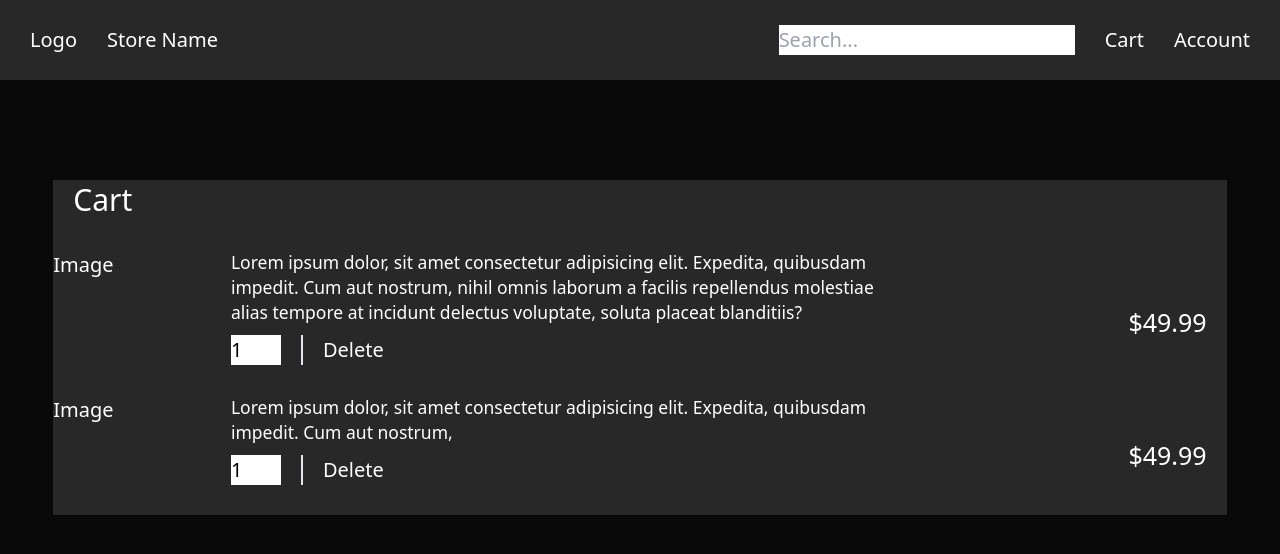
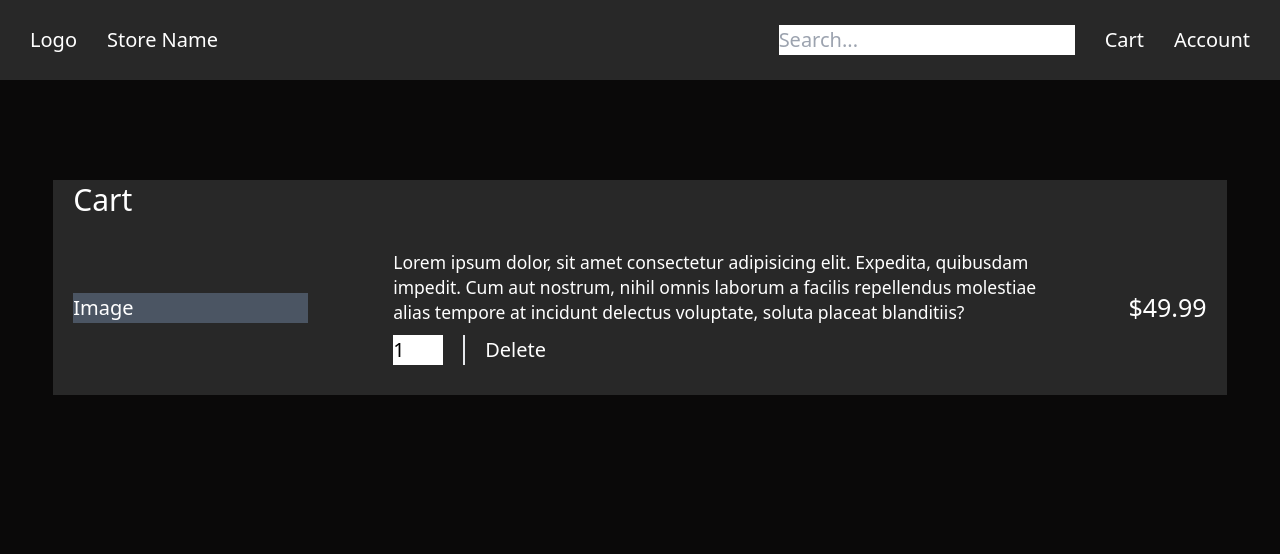
Before and after one commit to Saltysam101/ndcardshop, a React (Create React App) app: page /cart in a window 1280 px wide. Shown: the top 554 px of the page. Built offline with nearby package versions, Linux system fonts and the light colour scheme.

Commit message:
finished layout for cart page, added a larger responsive width to stylesheet

```diff
--- a/src/index.css
+++ b/src/index.css
@@ -4,8 +4,8 @@
 
 
 @responsive{
-    .w-550{
-        width: 550px;
+    .w-450{
+        width: 450px;
     }
     .w-650{
         width: 650px;
--- a/src/pages/cart.js
+++ b/src/pages/cart.js
@@ -5,31 +5,19 @@ export default function cart() {
         <div className="mt-16 h-screen bg-offblack text-white overflow-hidden">
             <div className="w-11/12 ml-auto mr-auto mt-20 bg-lightgrey pb-6">
                 <h2 className="text-2xl ml-4 mb-4">Cart</h2>
-                <div className="mt-6 md:flex md:items-center md:justify-between">
-                    <div className="flex">
-                        <div className="w-1/4">Image</div>
-                        <div className="w-3/4">
-                            <p className="text-sm pb-2 md:w-550 lg:w-650">Lorem ipsum dolor, sit amet consectetur adipisicing elit. Expedita, quibusdam impedit. Cum aut nostrum, nihil omnis laborum a facilis repellendus molestiae alias tempore at incidunt delectus voluptate, soluta placeat blanditiis?</p>
+                <div className="mt-6 md:flex md:items-center md:justify-between md:gap-10">
+                    <div className="w-full flex justify-between items-center">
+                        <div className="w-1/5 ml-4 mr-4 bg-gray-600">Image</div>
+                        <div className="w-3/4 md:w-450 lg:w-650">
+                            <p className="text-sm pb-2">Lorem ipsum dolor, sit amet consectetur adipisicing elit. Expedita, quibusdam impedit. Cum aut nostrum, nihil omnis laborum a facilis repellendus molestiae alias tempore at incidunt delectus voluptate, soluta placeat blanditiis?</p>
                             <div className="flex gap-4">
                                 <input className="text-black w-10" type="number" value="1" />
                                 <p className="border-l-2 pl-4">Delete</p>
                             </div>
                         </div>
+                        <h3 className="text-xl hidden md:block md:mr-4 md:ml-4">$49.99</h3>
                     </div>
-                    <h3 className="text-xl ml-4 mt-6 md:mr-4 md:pl-12">$49.99</h3>
-                </div>
-                <div className="mt-6 md:flex md:items-center md:justify-between">
-                    <div className="flex">
-                        <div className="w-1/4">Image</div>
-                        <div className="w-3/4">
-                            <p className="text-sm md:w-550 lg:w-650 pb-2">Lorem ipsum dolor, sit amet consectetur adipisicing elit. Expedita, quibusdam impedit. Cum aut nostrum, </p>
-                            <div className="flex gap-4">
-                                <input className="text-black w-10" type="number" value="1" />
-                                <p className="border-l-2 pl-4">Delete</p>
-                            </div>
-                        </div>
-                    </div>
-                    <h3 className="text-xl ml-4 mt-6 md:mr-4 md:pl-12">$49.99</h3>
+                    <h3 className="text-xl ml-4 mt-6 md:hidden">$49.99</h3>
                 </div>
             </div>
         </div>
```
